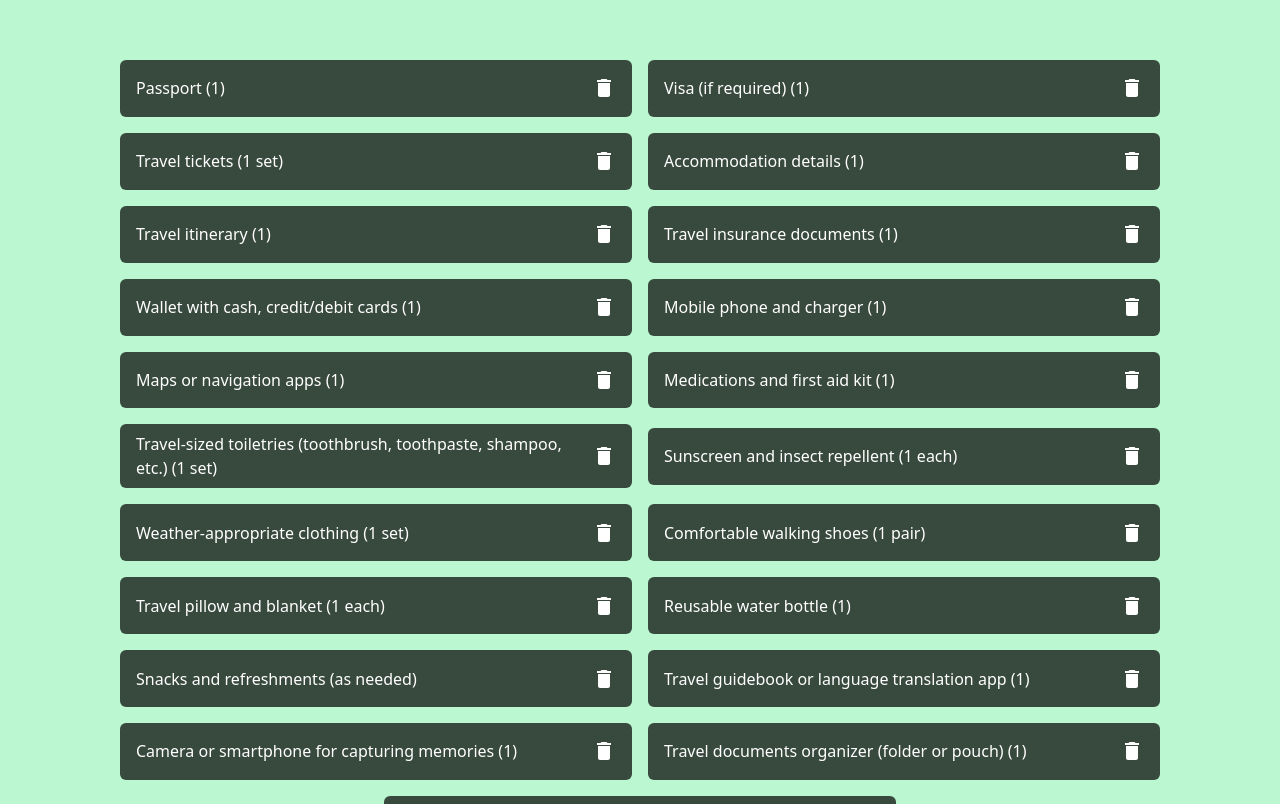
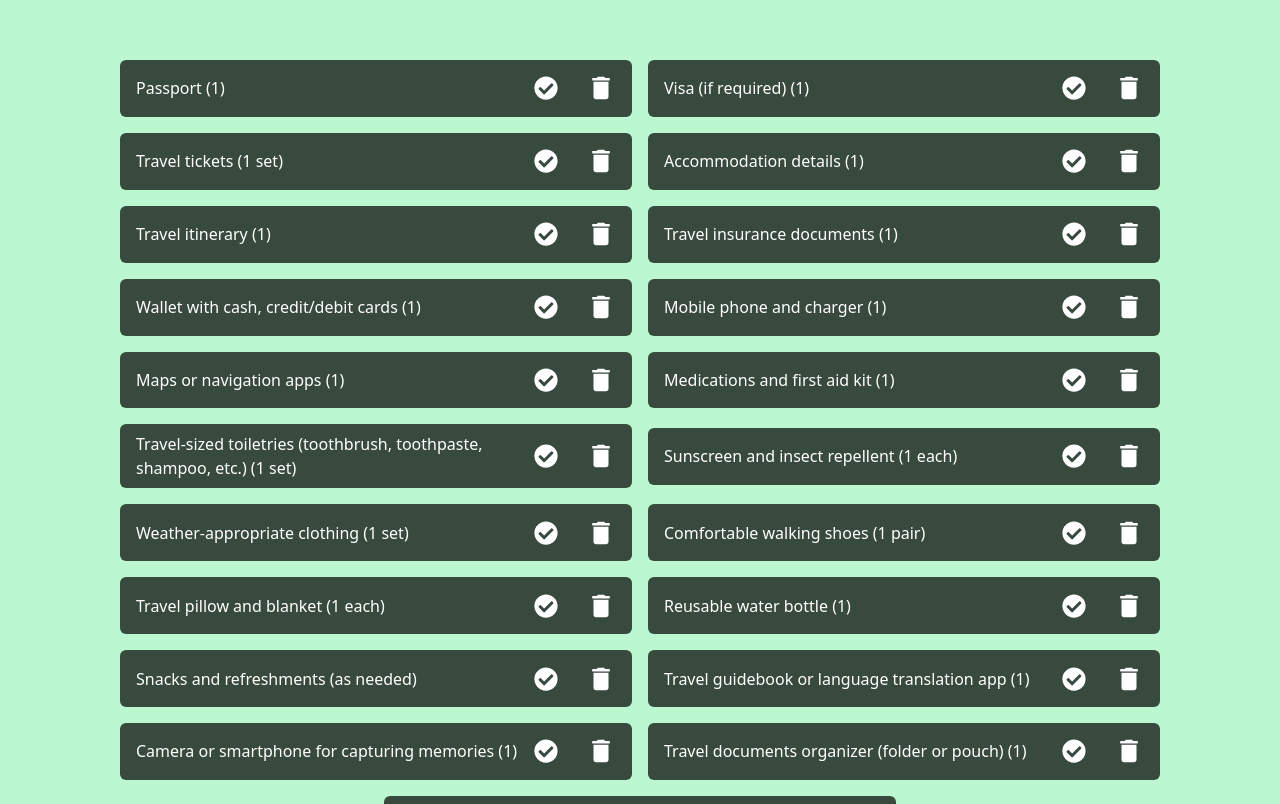
Before and after one commit to seemapoudel58/Trip, a React (Create React App) app: page / in a window 1280 px wide. Shown: the part 820-1624 px from the top of the page. Built offline with nearby package versions, Linux system fonts and the light colour scheme.

Commit message:
add complete icon and functionality

```diff
--- a/src/App.js
+++ b/src/App.js
@@ -25,29 +25,31 @@ function App() {
     setCount(count - 1);
   };
 
+
   const [todos, setTodos] = useState([
-    "Passport (1)",
-    "Visa (if required) (1)",
-    "Travel tickets (1 set)",
-    "Accommodation details (1)",
-    "Travel itinerary (1)",
-    "Travel insurance documents (1)",
-    "Wallet with cash, credit/debit cards (1)",
-    "Mobile phone and charger (1)",
-    "Maps or navigation apps (1)",
-    "Medications and first aid kit (1)",
-    "Travel-sized toiletries (toothbrush, toothpaste, shampoo, etc.) (1 set)",
-    "Sunscreen and insect repellent (1 each)",
-    "Weather-appropriate clothing (1 set)",
-    "Comfortable walking shoes (1 pair)",
-    "Travel pillow and blanket (1 each)",
-    "Reusable water bottle (1)",
-    "Snacks and refreshments (as needed)",
-    "Travel guidebook or language translation app (1)",
-    "Camera or smartphone for capturing memories (1)",
-    "Travel documents organizer (folder or pouch) (1)",
-    "Entertainment (books, music, games) (as needed)",
-  ]);
+    { text: "Passport (1)", completed: false },
+    { text: "Visa (if required) (1)", completed: false },
+    { text: "Travel tickets (1 set)", completed: false },
+    { text: "Accommodation details (1)", completed: false },
+    { text: "Travel itinerary (1)", completed: false },
+    { text: "Travel insurance documents (1)", completed: false },
+    { text: "Wallet with cash, credit/debit cards (1)", completed: false },
+    { text: "Mobile phone and charger (1)", completed: false },
+    { text: "Maps or navigation apps (1)", completed: false },
+    { text: "Medications and first aid kit (1)", completed: false },
+    { text: "Travel-sized toiletries (toothbrush, toothpaste, shampoo, etc.) (1 set)", completed: false },
+    { text: "Sunscreen and insect repellent (1 each)", completed: false },
+    { text: "Weather-appropriate clothing (1 set)", completed: false },
+    { text: "Comfortable walking shoes (1 pair)", completed: false },
+    { text: "Travel pillow and blanket (1 each)", completed: false },
+    { text: "Reusable water bottle (1)", completed: false },
+    { text: "Snacks and refreshments (as needed)", completed: false },
+    { text: "Travel guidebook or language translation app (1)", completed: false },
+    { text: "Camera or smartphone for capturing memories (1)", completed: false },
+    { text: "Travel documents organizer (folder or pouch) (1)", completed: false },
+    { text: "Entertainment (books, music, games) (as needed)", completed: false },
+]);
+
 
   const handleAddTodo = (todo) => {
     setTodos([...todos, todo]);
@@ -58,6 +60,21 @@ function App() {
     setTodos(filteredTodos);
   };
 
+  const handleCompleted = (index) =>{
+    const newTodo = todos.map((todo , i)=>{
+      if(index === i){
+        return { ...todo, completed:!todo.completed};
+      }
+      return todo;
+    });
+    setTodos(newTodo);
+  }
+
+
+
+
+
+
   const handleClearTodos = () => {
     setTodos([]);
   };
@@ -66,6 +83,8 @@ function App() {
     todos.length > 0
       ? false
       : "There is nothing in the todo. Start adding some.";
+
+
 
   return (
     <>
@@ -88,7 +107,7 @@ function App() {
       </div>
       <Header />
       <SectionOne ToDo={handleAddTodo} />
-      <TodosList todos={todos} onDelete={handleDeleteTodo} message={message} />
+      <TodosList todos={todos} onDelete={handleDeleteTodo} onComplete = {handleCompleted} message={message} />
 
       <SectionTwo handleClearTodos={handleClearTodos} />
       <Footer />
--- a/src/Components/TodosList.jsx
+++ b/src/Components/TodosList.jsx
@@ -2,8 +2,9 @@
 
 import React from "react";
 import { MdDelete } from "react-icons/md";
+import { FaCheckCircle } from "react-icons/fa";
 
-const TodosList = ({ todos, onDelete, message }) => {
+const TodosList = ({ todos, onDelete, onComplete, message }) => {
   // if (!todos.length)
   //   return (
   //     <p className="text-red-700 py-20 text-center font-semibold text-3xl bg-green-200 min-h-[30vh] flex flex-row px-8 flex-wrap justify-center items-center gap-4">
@@ -11,6 +12,13 @@ const TodosList = ({ todos, onDelete, message }) => {
   //     </p>
   //   );
 
+  if (!todos.length) {
+    return (
+      <p>
+        The todo list is empty. Please try to add something in the todo list.
+      </p>
+    );
+  }
   return (
     <ul className="bg-green-200 min-h-[30vh] py-20 flex flex-row px-8 flex-wrap justify-center items-center gap-4">
       {todos.map((item, index) => (
@@ -18,15 +26,29 @@ const TodosList = ({ todos, onDelete, message }) => {
           className="bg-black/70 max-w-lg w-full aspect-[9/1] text-white px-4 py-2 rounded-md cursor-pointer flex items-center justify-between "
           key={index}
         >
-          {item}
           <span
-            onClick={() => {
-              onDelete(index);
-            }}
-            className=" text-2xl transform hover:scale-[1.2] transition-transform duration-500 cursor-pointer"
+            style={{ textDecoration: item.completed ? "line-through" : "none" }}
           >
-            <MdDelete />
+            {item.text}
           </span>
+          <div className="flex items-center justify-between space-x-7">
+            <span
+              onClick={() => {
+                onComplete(index);
+              }}
+              className="text-2xl transform hover:scale-[1.2] transition-transform duration-500 cursor-pointer"
+            >
+              <FaCheckCircle />
+            </span>
+            <span
+              onClick={() => {
+                onDelete(index);
+              }}
+              className=" text-3xl transform hover:scale-[1.2] transition-transform duration-500 cursor-pointer"
+            >
+              <MdDelete />
+            </span>
+          </div>
         </li>
       ))}
       {message && (
```
